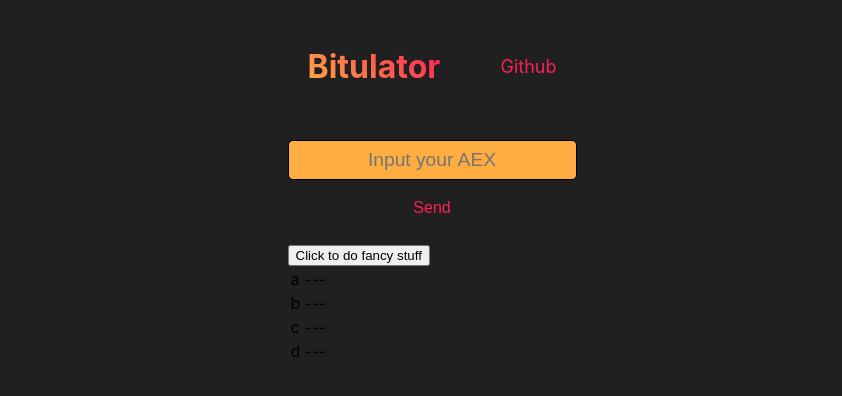
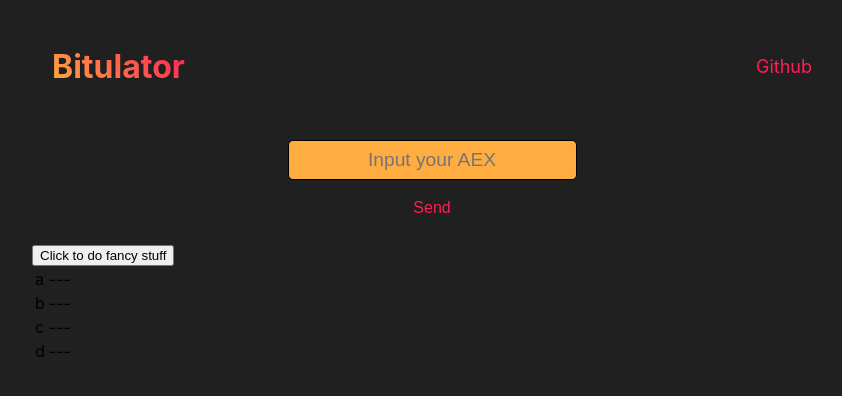
Before and after one commit to KavinSatheeskumar/bitulator, a React (Create React App) app in the folder frontend/: page / in a window 1280 px wide. Shown: the top 396 px of the page, without its empty margins (208-1050 px from the left). Built offline with nearby package versions, Linux system fonts and the light colour scheme.

Commit message:
Update App.css

```diff
--- a/frontend/src/App.css
+++ b/frontend/src/App.css
@@ -6,7 +6,7 @@ html {
 }
 
 .App {
-  max-width: 800px;
+  width: 800px;
 }
 
 .input {
```
